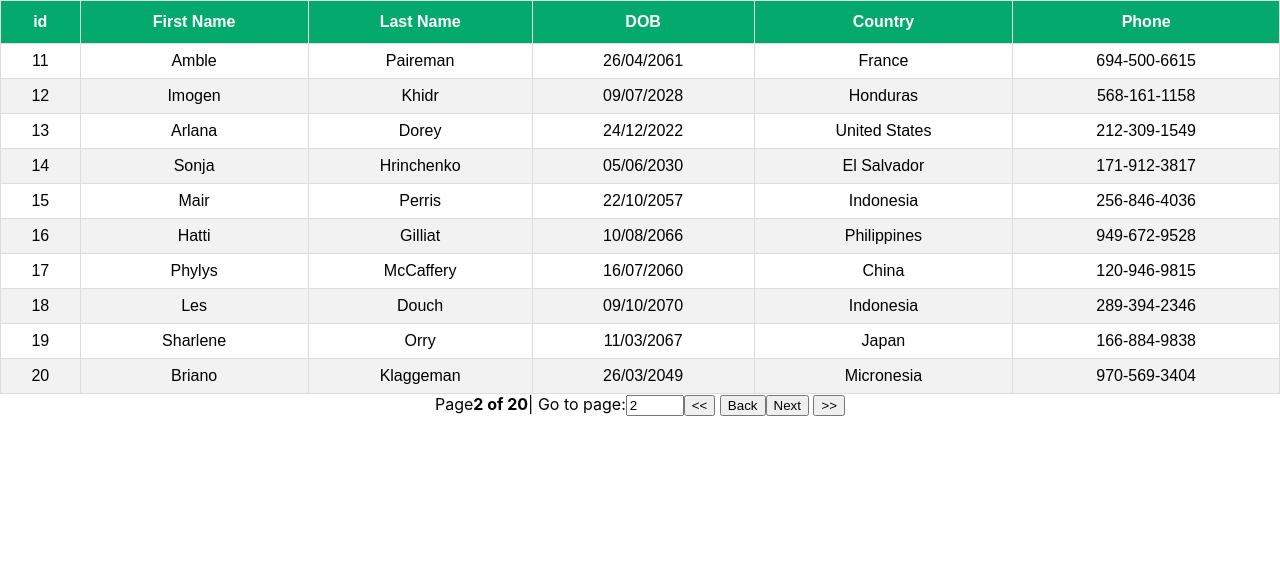
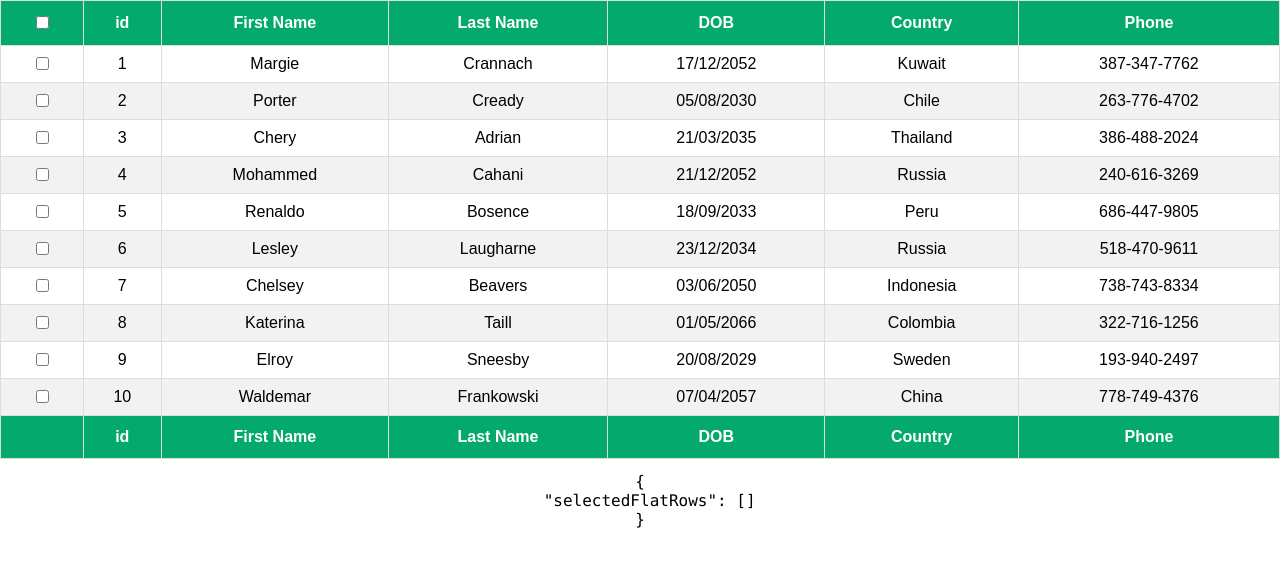
Before and after one commit to Reebal011/React_Table, a React (Create React App) app: page / in a window 1280 px wide. Shown: the top 566 px of the page. Built offline with nearby package versions, Linux system fonts and the light colour scheme.

Commit message:
selection rows

```diff
--- a/src/App.js
+++ b/src/App.js
@@ -2,12 +2,13 @@
 import BasicTable from "./components/BasicTable";
 import FilteringTable from "./components/FilteringTable";
 import PaginationTable from "./components/PaginationTable";
+import RowSelection from "./components/RowSelection";
 import SortingTable from "./components/SortingTable";
 
 function App() {
   return (
     <div className="App">
-      <PaginationTable />
+      <RowSelection />
     </div>
   );
 }
--- /dev/null
+++ b/src/components/CheckBox.js
@@ -0,0 +1,16 @@
+import React from "react";
+
+export const Checkbox = React.forwardRef(({ indeterminate, ...rest }, ref) => {
+  const defaultRef = React.useRef();
+  const resolvedRef = ref || defaultRef;
+
+  React.useEffect(() => {
+    resolvedRef.current.indeterminate = indeterminate;
+  }, [resolvedRef, indeterminate]);
+
+  return (
+    <>
+      <input type="checkbox" ref={resolvedRef} {...rest} />
+    </>
+  );
+});
--- a/src/components/PaginationTable.js
+++ b/src/components/PaginationTable.js
@@ -21,6 +21,7 @@
     pageOptions,
     gotoPage,
     pageCount,
+    setPageSize,
     state,
   } = useTable(
     {
@@ -30,7 +31,7 @@
     },
     usePagination
   );
-  const { pageIndex } = state;
+  const { pageIndex, PageSize } = state;
   return (
     <>
       <table {...getTableProps()}>
@@ -79,6 +80,16 @@
             style={{ width: "50px" }}
           />
         </span>
+        <select
+          value={PageSize}
+          onChange={(e) => setPageSize(Number(e.target.value))}
+        >
+          {[10, 20, 30].map((pageSize) => (
+            <option key={pageSize} value={pageSize}>
+              show {pageSize}{" "}
+            </option>
+          ))}
+        </select>
         <button onClick={() => gotoPage(0)} disabled={!canPreviousPage}>
           {"<<"}
         </button>{" "}
--- /dev/null
+++ b/src/components/RowSelection.js
@@ -0,0 +1,96 @@
+import React, { useMemo } from "react";
+import { useTable, useRowSelect } from "react-table";
+import MOCK_DATA from "./MOCK_DATA/MOCK_DATA.json";
+import { COLUMNS, GROUPED_COLUMNS } from "./columns";
+import "./table.css";
+import { Checkbox } from "./CheckBox.js";
+
+const RowSelection = () => {
+  const columns = useMemo(() => COLUMNS, []);
+  const data = useMemo(() => MOCK_DATA, []);
+
+  const {
+    getTableBodyProps,
+    getTableProps,
+    rows,
+    prepareRow,
+    headerGroups,
+    footerGroups,
+    selectedFlatRows,
+  } = useTable(
+    {
+      columns,
+      data,
+    },
+    useRowSelect,
+    (hooks) => {
+      hooks.visibleColumns.push((columns) => {
+        return [
+          {
+            id: "selection",
+            Header: ({ getToggleAllRowsSelectedProps }) => (
+              <Checkbox {...getToggleAllRowsSelectedProps()} />
+            ),
+            Cell: ({ row }) => (
+              <Checkbox {...row.getToggleRowSelectedProps()} />
+            ),
+          },
+          ...columns,
+        ];
+      });
+    }
+  );
+  const FirstPageRows = rows.slice(0, 10);
+  return (
+    <>
+      <table {...getTableProps()}>
+        <thead>
+          {headerGroups.map((headerGroup) => (
+            <tr {...headerGroup.getHeaderGroupProps()}>
+              {headerGroup.headers.map((column) => (
+                <th {...column.getHeaderProps()}>{column.render("Header")}</th>
+              ))}
+            </tr>
+          ))}
+        </thead>
+        <tbody {...getTableBodyProps()}>
+          {FirstPageRows.map((row) => {
+            prepareRow(row);
+            return (
+              <tr {...row.getRowProps()}>
+                {row.cells.map((cell) => {
+                  return (
+                    <td {...cell.getCellProps()}>{cell.render("Cell")}</td>
+                  );
+                })}
+              </tr>
+            );
+          })}
+        </tbody>
+        <tfoot>
+          {" "}
+          {footerGroups.map((footerGroup) => (
+            <tr {...footerGroup.getFooterGroupProps()}>
+              {footerGroup.headers.map((column) => (
+                <th {...column.getFooterProps()}>{column.render("Footer")}</th>
+              ))}
+            </tr>
+          ))}
+        </tfoot>
+      </table>
+      <pre>
+        <code>
+          {JSON.stringify(
+            {
+              selectedFlatRows: selectedFlatRows.map((row) => row.original),
+            },
+            null,
+            2
+          )}
+        </code>
+      </pre>
+    </>
+  );
+};
+
+export default RowSelection;
--- a/src/index.js
+++ b/src/index.js
@@ -1,15 +1,11 @@
-import React from 'react';
-import ReactDOM from 'react-dom/client';
-import './index.css';
-import App from './App';
-import reportWebVitals from './reportWebVitals';
+import React from "react";
+import ReactDOM from "react-dom/client";
+import "./index.css";
+import App from "./App";
+import reportWebVitals from "./reportWebVitals";
 
-const root = ReactDOM.createRoot(document.getElementById('root'));
-root.render(
-  <React.StrictMode>
-    <App />
-  </React.StrictMode>
-);
+const root = ReactDOM.createRoot(document.getElementById("root"));
+root.render(<App />);
 
 // If you want to start measuring performance in your app, pass a function
 // to log results (for example: reportWebVitals(console.log))
```
